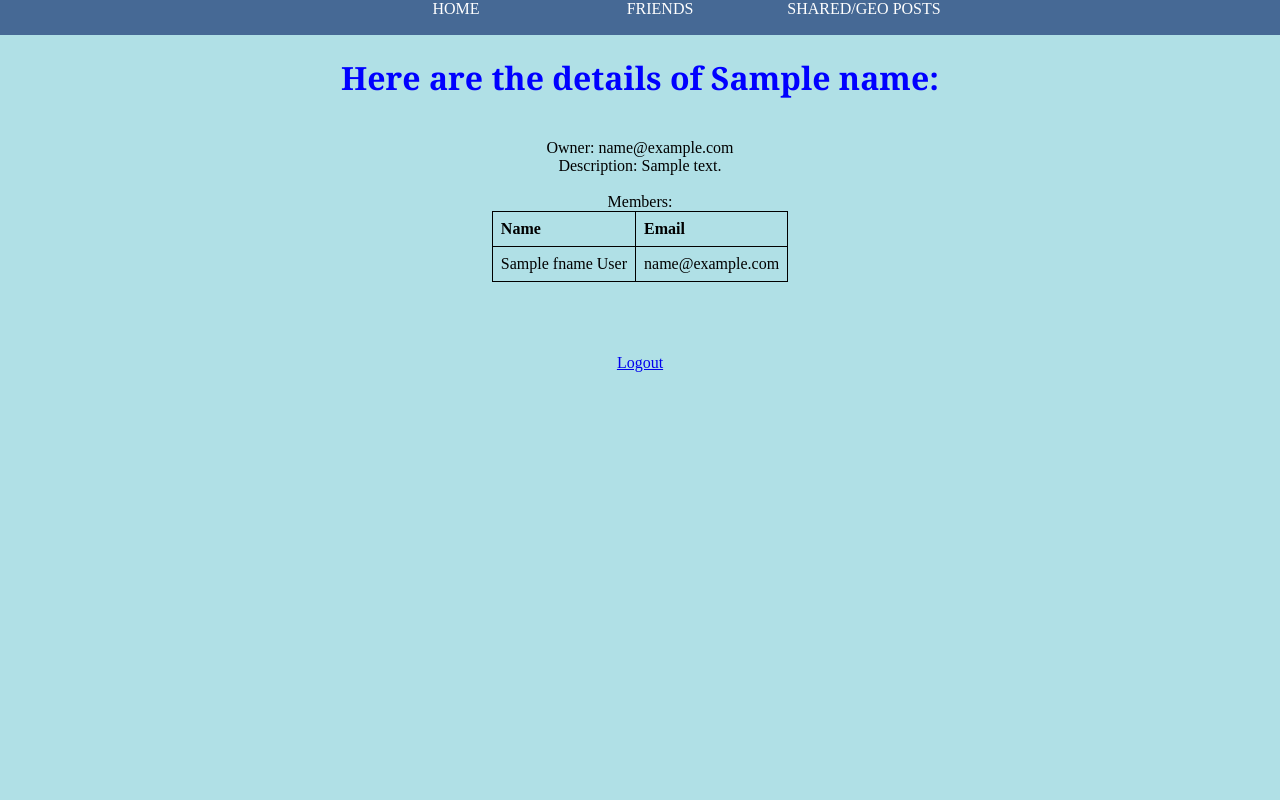
After one commit to md3756/PriCoSha, a Flask app: template templates/show_belonggroup.html in a window 1280 px wide. The commit adds this page. Run offline with Flask 2, Linux system fonts and the light colour scheme; the template is opened without the code that fills it: most values are stand-ins (such as "Sample title", 1, 10 or a date in 2020).

Commit message:
Show details of the group the user belongs to

```diff
--- a/app.py
+++ b/app.py
@@ -5,21 +5,21 @@ app = Flask(__name__)
 
 #WAMP server
 #Configure MySQL
+conn = pymysql.connect(host='localhost',
+                       user='root',
+                       password = '',
+                       db='pricosha',
+                       charset='utf8mb4',
+                       cursorclass=pymysql.cursors.DictCursor)
+
+#MAMP server
 #conn = pymysql.connect(host='localhost',
 #                       user='root',
-#                       password = '',
+#                       password = 'root',
+#                       port = 8889,
 #                       db='pricosha',
 #                       charset='utf8mb4',
 #                       cursorclass=pymysql.cursors.DictCursor)
-
-#MAMP server
-conn = pymysql.connect(host='localhost',
-                       user='root',
-                       password = 'root',
-                       port = 8889,
-                       db='pricosha',
-                       charset='utf8mb4',
-                       cursorclass=pymysql.cursors.DictCursor)
 
 @app.route('/')
 def index():
@@ -434,6 +434,21 @@ def show_group():
     cursor.close()
     return render_template('show_group.html', name = friendgroup, info = data, members = data1)
 
+@app.route('/show_belonggroup', methods=['GET','POST'])
+def show_belonggroup():
+    friendgroup = request.form['group']
+    session['friendgroup'] = friendgroup
+    owner = request.form['owner']
+    cursor = conn.cursor();
+    ins = 'SELECT description FROM friendgroup WHERE owner_email = %s AND fg_name = %s'
+    cursor.execute(ins, (owner, friendgroup))
+    data = cursor.fetchone()
+    ins = 'SELECT fname, lname, person.email FROM belong NATURAL JOIN person WHERE owner_email = %s AND fg_name = %s'
+    cursor.execute(ins, (owner, friendgroup))
+    data1 = cursor.fetchall()
+    cursor.close()
+    return render_template('show_belonggroup.html', name = friendgroup, info = data, members = data1)
+
 @app.route('/tag_ad', methods=['GET','POST'])
 def tag_ad():
     item = request.form['item']
--- a/templates/friendgroup.html
+++ b/templates/friendgroup.html
@@ -70,7 +70,10 @@ FriendGroup(s) Belonging To:
 
   {% for line in group1 %}
   	<tr>
-    <td>{{line.fg_name}}</td>
+      <form action="/show_belonggroup" method="POST">
+      <td><input type="submit" name ="group" value = "{{line.fg_name}}" /></td>
+      <input type="hidden" name ="owner" value = "{{line.owner_email}}" />
+      </form>
   		<td>{{line.description}}</td>
   	</tr>
   {% endfor %}
--- /dev/null
+++ b/templates/show_belonggroup.html
@@ -0,0 +1,78 @@
+<html>
+<head>
+	<style type="text/css">
+    body {
+					background-color: powderblue;
+					margin: 0 auto;
+		}
+    table, td, th{
+      border: 1px solid black;
+    }
+
+    table {
+            border-collapse: collapse;
+    }
+    td, th {
+        padding: 0.5rem;
+        text-align: left;
+    }
+		header {
+  		background-color: #466995;
+  		border-bottom: 1px solid #466995;
+  		width: 100%;
+		}
+		li{
+			color: white;
+			display: inline-block;
+			width: 200px;
+		}
+    h1{
+  		font-family: Georgia;
+      color: blue;
+  	}
+    </style>
+</head>
+<body>
+<center>
+	<nav>
+		 <header>
+		    <ul>
+		      <a href ="/home"><li>HOME</li></a>
+					<a href ="/friendgroup"><li>FRIENDS</li></a>
+					<a href ="/home"><li>SHARED/GEO POSTS</li></a>
+		    </ul>
+		  </header>
+	</nav>
+
+<h1>Here are the details of {{name}}:</h1>
+<br>
+Owner: {{info.owner_email}}
+<br>
+Description: {{info.description}}
+<br>
+<br>
+Members:
+<table>
+	<table>
+	  <th>Name</th>
+		<th>Email</th>
+{% for line in members %}
+	<tr>
+		<td>{{line.fname}} {{line.lname}}</td>
+		<td>{{line.email}}</td>
+	</tr>
+	{% endfor %}
+</table>
+<br>
+
+
+
+<br>
+<br>
+<br>
+<a href="/logout">Logout</a>
+</center>
+</body>
+
+
+</html>
```
Lines whose indentation alone changed are shown as unchanged.
